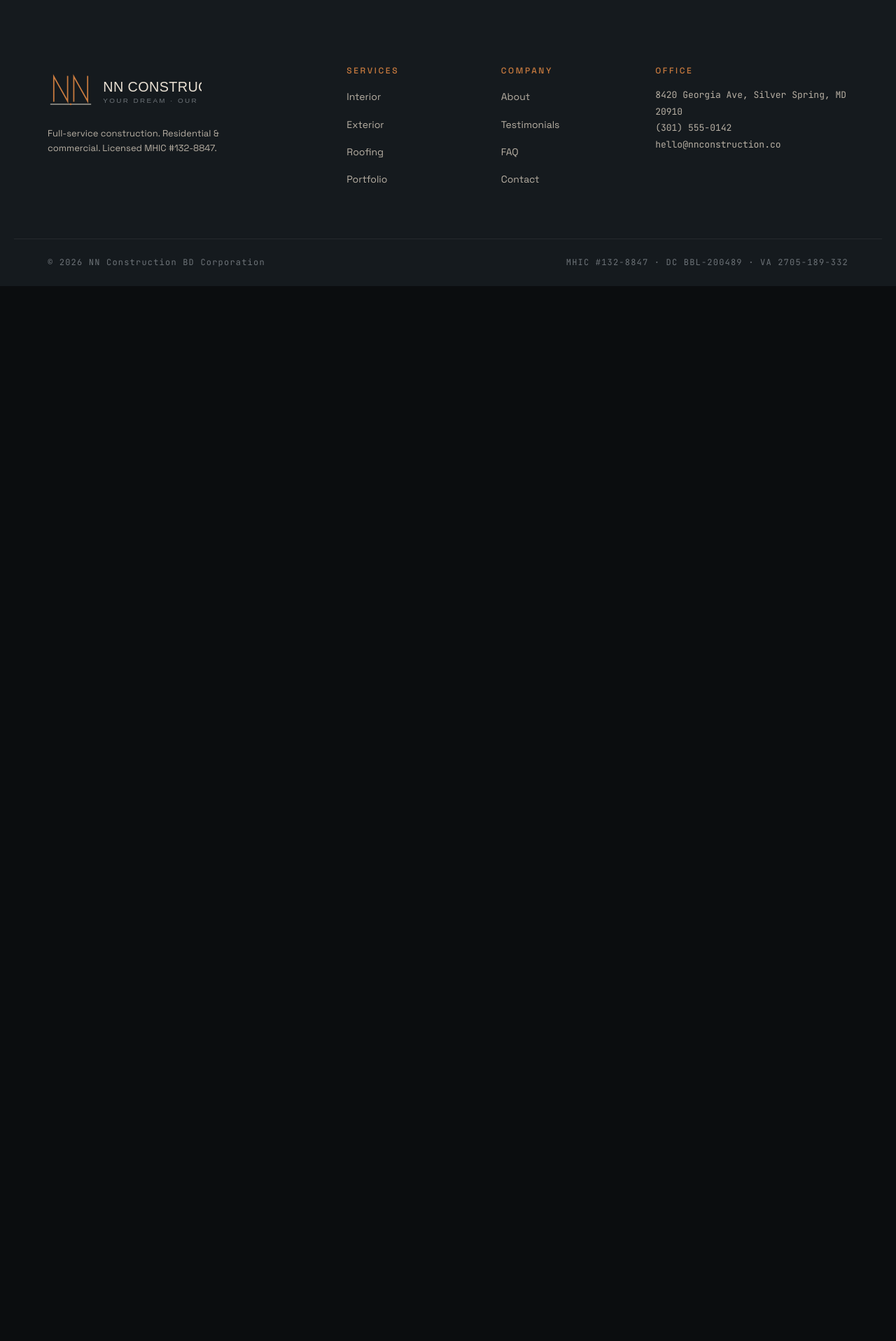
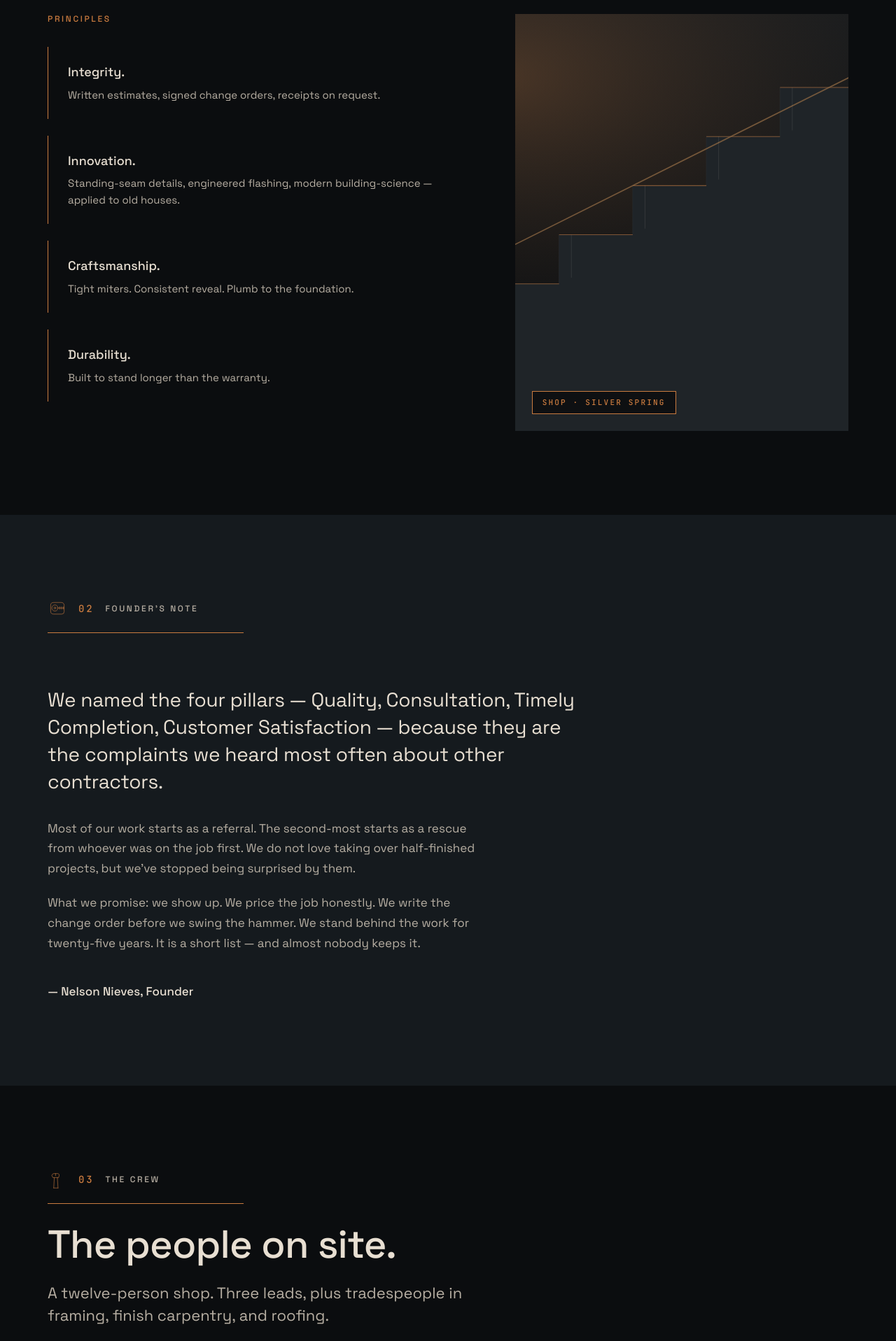
Before and after one commit to Bamyani1/nn-construction-, a Next.js app: page /about in a window 1280 px wide. Before the commit this address had no page. Shown: the part 880-2797 px from the top of the page at 70% size. Before the commit the page ends 1289 px from the top, so only its background shows below. Built offline with nearby package versions, Linux system fonts and the light colour scheme.

Commit message:
feat(about): founder note + principles + crew

```diff
--- /dev/null
+++ b/app/about/page.tsx
@@ -0,0 +1,211 @@
+import Link from "next/link";
+import type { Metadata } from "next";
+import { team } from "@/lib/data";
+
+export const metadata: Metadata = {
+  title: "About · NN Construction",
+  description:
+    "A twelve-person crew in Silver Spring, MD, running framing, finish, and roofing for seventeen years.",
+};
+
+const principles = [
+  {
+    name: "Integrity.",
+    desc: "Written estimates, signed change orders, receipts on request.",
+  },
+  {
+    name: "Innovation.",
+    desc: "Standing-seam details, engineered flashing, modern building-science — applied to old houses.",
+  },
+  {
+    name: "Craftsmanship.",
+    desc: "Tight miters. Consistent reveal. Plumb to the foundation.",
+  },
+  {
+    name: "Durability.",
+    desc: "Built to stand longer than the warranty.",
+  },
+];
+
+const licenses = [
+  { label: "Maryland", val: "MHIC #132-8847" },
+  { label: "D.C.", val: "BBL-200489" },
+  { label: "Virginia", val: "2705-189-332" },
+  { label: "Plumbing", val: "WSSC-certified" },
+  { label: "Liability", val: "$2M general + WC" },
+];
+
+function initials(name: string): string {
+  return name
+    .split(" ")
+    .map((n) => n[0])
+    .join("")
+    .slice(0, 2)
+    .toUpperCase();
+}
+
+export default function AboutPage() {
+  return (
+    <>
+      <section className="nn-page-head">
+        <div className="nn-container">
+          <div className="nn-page-eyebrow">
+            {/* eslint-disable-next-line @next/next/no-img-element */}
+            <img src="/assets/icons/pencil.svg" alt="" />
+            <span className="nn-mono">01</span>
+            <span className="nn-label">About</span>
+          </div>
+          <h1 className="nn-page-title">
+            A local crew,
+            <br />
+            seventeen years on.
+          </h1>
+          <p className="nn-page-lead">
+            Nelson Nieves founded NN Construction in 2009 with one truck and a
+            short list of roofing clients. Today the shop runs twelve full-time
+            tradespeople across framing, finish, and roofing, serving Montgomery
+            County, DC, and Northern Virginia.
+          </p>
+        </div>
+      </section>
+
+      {/* Principles */}
+      <section className="nn-section">
+        <div className="nn-container nn-two-col nn-two-col-narrow">
+          <div>
+            <div className="nn-eyebrow">Principles</div>
+            <ul className="nn-principle-list">
+              {principles.map((p) => (
+                <li key={p.name}>
+                  <strong>{p.name}</strong>
+                  {p.desc}
+                </li>
+              ))}
+            </ul>
+          </div>
+          <div>
+            <div
+              className="nn-editorial-img"
+              style={{ aspectRatio: "4 / 5" }}
+            >
+              {/* eslint-disable-next-line @next/next/no-img-element */}
+              <img src="/assets/img/stairs.svg" alt="" />
+              <div className="nn-editorial-tag">Shop · Silver Spring</div>
+            </div>
+          </div>
+        </div>
+      </section>
+
+      {/* Founder's note */}
+      <section className="nn-section nn-section-elev">
+        <div className="nn-container">
+          <div className="nn-section-head">
+            <div className="nn-chapter">
+              {/* eslint-disable-next-line @next/next/no-img-element */}
+              <img src="/assets/icons/tape.svg" alt="" />
+              <span className="nn-chapter-n">02</span>
+              <span className="nn-chapter-label">Founder&apos;s note</span>
+            </div>
+          </div>
+          <div className="nn-prose" style={{ maxWidth: 780 }}>
+            <p
+              style={{
+                font: "400 28px/1.4 var(--ff-sans)",
+                color: "var(--fg-1)",
+                letterSpacing: "-0.008em",
+                margin: "0 0 32px",
+                maxWidth: 780,
+              }}
+            >
+              We named the four pillars — Quality, Consultation, Timely
+              Completion, Customer Satisfaction — because they are the
+              complaints we heard most often about other contractors.
+            </p>
+            <p>
+              Most of our work starts as a referral. The second-most starts as a
+              rescue from whoever was on the job first. We do not love taking
+              over half-finished projects, but we&apos;ve stopped being surprised
+              by them.
+            </p>
+            <p>
+              What we promise: we show up. We price the job honestly. We write
+              the change order before we swing the hammer. We stand behind the
+              work for twenty-five years. It is a short list — and almost nobody
+              keeps it.
+            </p>
+            <p
+              style={{
+                color: "var(--fg-1)",
+                fontWeight: 500,
+                marginTop: 40,
+              }}
+            >
+              — Nelson Nieves, Founder
+            </p>
+          </div>
+        </div>
+      </section>
+
+      {/* The crew */}
+      <section className="nn-section">
+        <div className="nn-container">
+          <div className="nn-section-head">
+            <div className="nn-chapter">
+              {/* eslint-disable-next-line @next/next/no-img-element */}
+              <img src="/assets/icons/hammer.svg" alt="" />
+              <span className="nn-chapter-n">03</span>
+              <span className="nn-chapter-label">The crew</span>
+            </div>
+            <h2 className="nn-section-title">The people on site.</h2>
+            <p className="nn-section-lead">
+              A twelve-person shop. Three leads, plus tradespeople in framing,
+              finish carpentry, and roofing.
+            </p>
+          </div>
+          <div className="nn-team-grid" style={{ marginTop: 64 }}>
+            {team.map((m) => (
+              <div key={m.name} className="nn-team-card">
+                <div className="nn-team-avatar">{initials(m.name)}</div>
+                <div className="nn-team-name">{m.name}</div>
+                <div className="nn-team-role">{m.role}</div>
+                <div className="nn-team-tenure">{m.tenure}</div>
+              </div>
+            ))}
+          </div>
+        </div>
+      </section>
+
+      {/* Licensure */}
+      <section className="nn-section-sm">
+        <div className="nn-container">
+          <div className="nn-eyebrow" style={{ marginBottom: 24 }}>
+            Licensure &amp; insurance
+          </div>
+          <div className="nn-license-strip">
+            {licenses.map((l) => (
+              <div key={l.label} className="nn-license">
+                <span className="nn-license-label">{l.label}</span>
+                <span className="nn-license-val">{l.val}</span>
+              </div>
+            ))}
+          </div>
+        </div>
+      </section>
+
+      {/* CTA */}
+      <section className="nn-cta-band">
+        <div className="nn-container nn-cta-inner">
+          <div>
+            <div className="nn-eyebrow">Meet the crew on your site</div>
+            <h2 className="nn-cta-title">
+              Free walk-through, typically within a week.
+            </h2>
+          </div>
+          <Link className="nn-btn nn-btn-primary nn-btn-lg" href="/contact">
+            Request estimate →
+          </Link>
+        </div>
+      </section>
+    </>
+  );
+}
```
